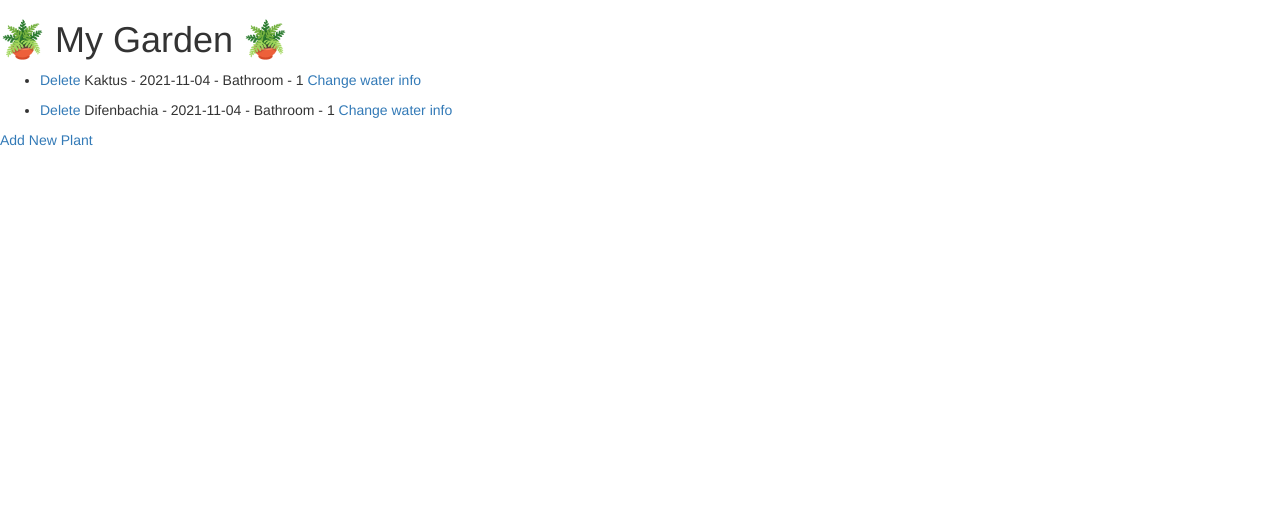
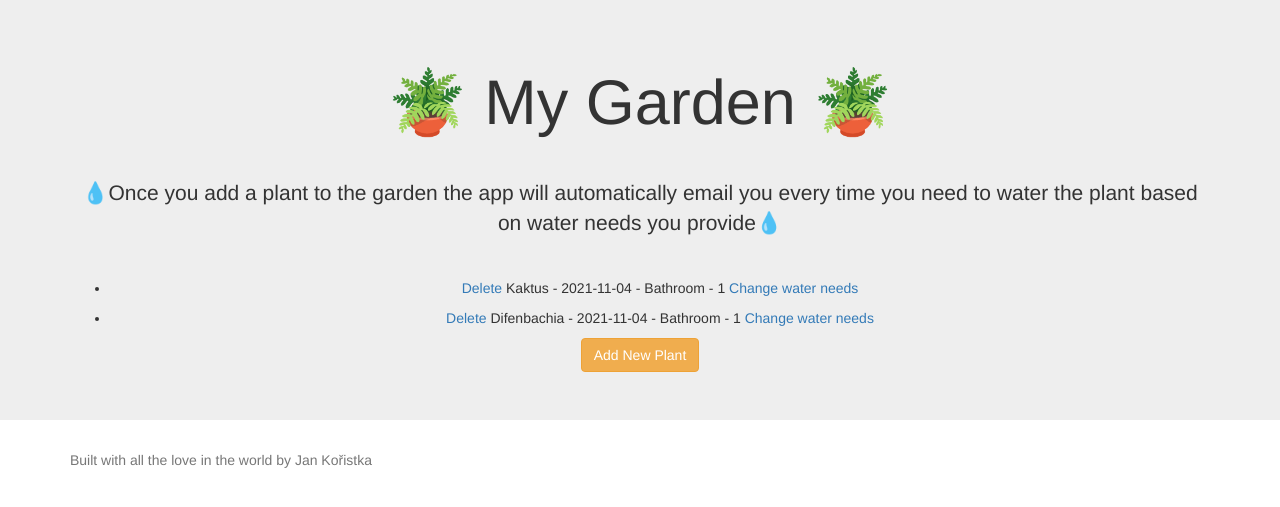
Before and after one commit to JanKoristka/Water-garden, a Flask app: page /garden in a window 1280 px wide. Shown: the top 507 px of the page. Run offline with Flask 2, Linux system fonts and the light colour scheme; data comes from the database, SQL or seed files in the repository; both versions use the stored data as it was after the commit; some libraries are stand-ins or nearby versions.

Commit message:
Project updated

```diff
--- a/main.py
+++ b/main.py
@@ -5,7 +5,8 @@ from flask_wtf import FlaskForm
 from wtforms import StringField, SubmitField, DateTimeField, IntegerField
 from wtforms.validators import DataRequired
 from datetime import datetime
-from app import send_email, watering_reminder
+from app import watering_reminder
+
 
 
 
@@ -18,7 +19,6 @@ app.config['SQLALCHEMY_TRACK_MODIFICATIONS'] = False
 db = SQLAlchemy(app)
 
 
-##CREATE TABLE
 
 class Plant(db.Model):
     __tablename__ = 'garden'
@@ -39,7 +39,7 @@ class AddPlant(FlaskForm):
                          format="%Y-%m-%d",
                          default=datetime.now().date(),
                          validators=[DataRequired()])
-    position = StringField("Position:", validators=[DataRequired()])
+    position = StringField("Position in house:", validators=[DataRequired()])
     water = IntegerField("Water needs every:(days)", validators=[DataRequired()])
     add = SubmitField("Add plant")
 
@@ -66,7 +66,9 @@ def add():
         )
         db.session.add(new_plant)
         db.session.commit()
-        watering_reminder(form.water.data)
+        watering_reminder(form.water.data, form.name.data, form.position.data,)
+
+
         return redirect(url_for('garden'))
     return render_template("add.html", form=form)
 
@@ -79,6 +81,7 @@ def edit():
     if form.validate_on_submit():
         plant.water_needs = form.new_water.data
         db.session.commit()
+        #watering_reminder(form.new_water.data) #form.name.data, form.position.data)
         return redirect(url_for('garden'))
 
     return render_template("edit.html", form=form, plant=plant)
@@ -90,6 +93,7 @@ def delete():
     plant_to_delete = Plant.query.get(plant_id)
     db.session.delete(plant_to_delete)
     db.session.commit()
+    # job.remove()
     return redirect(url_for('garden'))
 
 @app.route("/garden")
--- a/templates/add.html
+++ b/templates/add.html
@@ -3,6 +3,7 @@
 {% block styles %}
 {{ super() }}
 	<link rel="stylesheet" href="{{ url_for('static', filename='css/styles.css') }}">
+
 {% endblock %}
 
 {% block title %}Add Plant{% endblock %}
--- a/templates/my_garden.html
+++ b/templates/my_garden.html
@@ -4,21 +4,39 @@
 {{ super() }}
 	<link rel="stylesheet" href="{{ url_for('static', filename='css/styles.css') }}">
 {% endblock %}
+{% block title %} Add houseplants  {% endblock %}
+
 
 {% block content %}
+
+
+<div class="jumbotron text-center">
+    <div class="container">
+        <h1 class="display-4">🪴️ My Garden 🪴</h1>
+        <hr class="my-4">
+        <p class="lead text-center">💧Once you add a plant to the garden the app will automatically email you every time you need to water the plant based on water needs you provide💧</p>
+        <hr class="my-4">
         {% if plants == []: %}
-        <p>Garden is empty.</p>
+        <p class="lead text-center">Garden is empty😟</p>
         {% endif %}
-<h1 class="display-4">🪴️ My Garden 🪴</h1>
+
 {% for plant in plants %}
 <ul>
         <li>
             <a href="{{ url_for('delete', id=plant.id) }}">Delete</a>
             {{plant.name}} - {{plant.date_created}} - {{plant.position}} - {{plant.water_needs}}
-            <a href="{{ url_for('edit', id=plant.id) }}">Change water info</a>
+            <a href="{{ url_for('edit', id=plant.id) }}">Change water needs</a>
         </li>
 </ul>
 {% endfor %}
 
-        <a href="{{ url_for('add') }}">Add New Plant</a>
+        <a class="btn btn-warning" href="{{ url_for('add') }}">Add New Plant</a>
+
+    </div>
+</div>
+<footer>
+    <div class="container">
+          <p class="copyright text-muted">Built with all the love in the world by Jan Kořistka</p>
+    </div>
+</footer>
 {% endblock %}
```
Also changed, not shown: app.py (+10 -10 lines), static/css/style.css (+1 -7 lines), templates/index.html (+5 -4 lines), my_plants.db.
